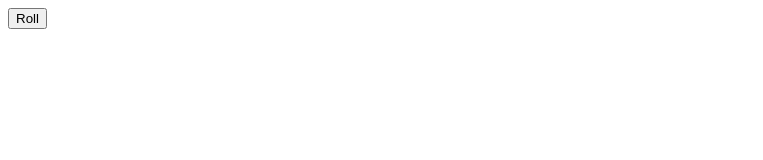
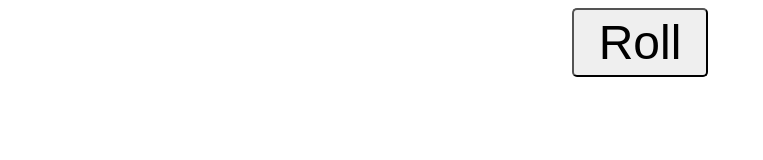
Before and after one commit to penguin248/randomNumberGenerator, a plain HTML site: page index.html in a window 1280 px wide. Shown: the whole page, without its empty margins (0-763 px from the left). Drawn offline with Linux system fonts and the light colour scheme.

Commit message:
updated structure and style

```diff
--- a/index.html
+++ b/index.html
@@ -8,6 +8,7 @@
 </head>
 <body>
     <button id="myButton">Roll</button>
+    <label id="myLabel"></label>
     <script src="index.js"></script>
 </body>
 </html>
--- a/styles.css
+++ b/styles.css
@@ -0,0 +1,14 @@
+body {
+  font-family: "Franklin Gothic Medium", "Arial Narrow", Arial, sans-serif;
+  text-align: center;
+}
+
+#myButton {
+  font-size: 3em;
+  padding: 5px 25px;
+  border-radius: 5px;
+}
+
+#myLabel {
+    font-size: 3em;
+}
```
